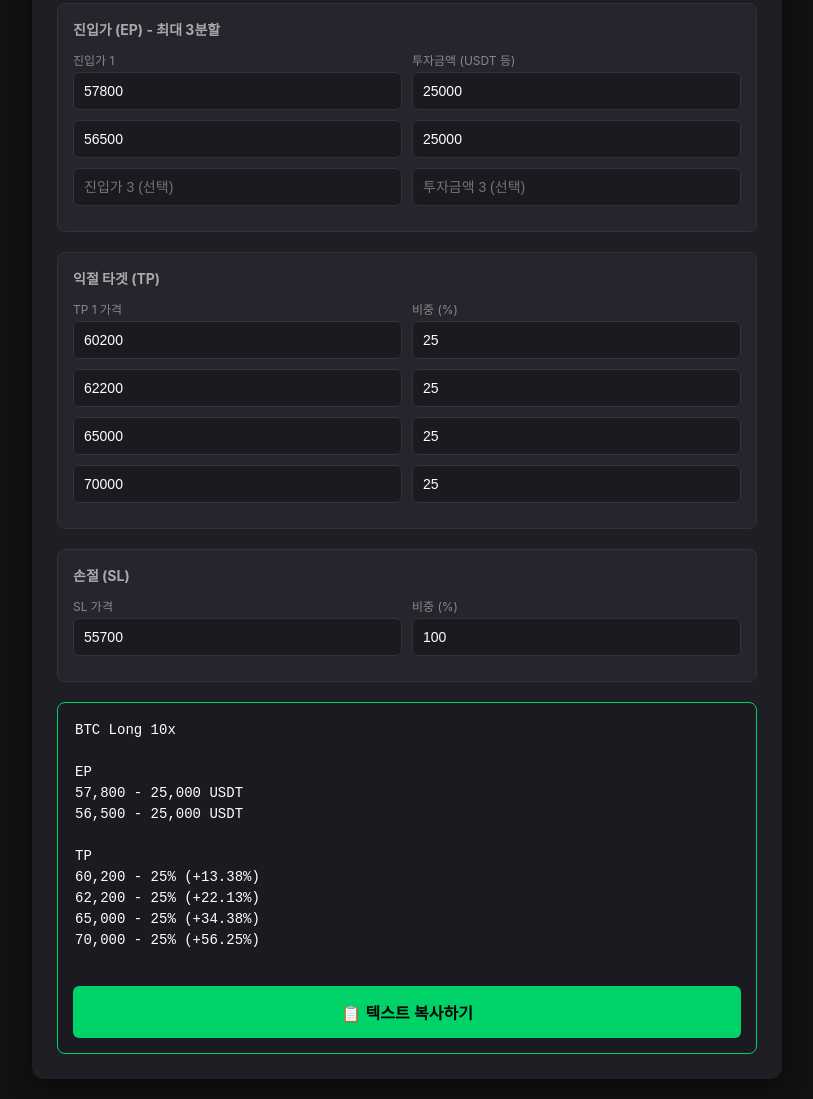
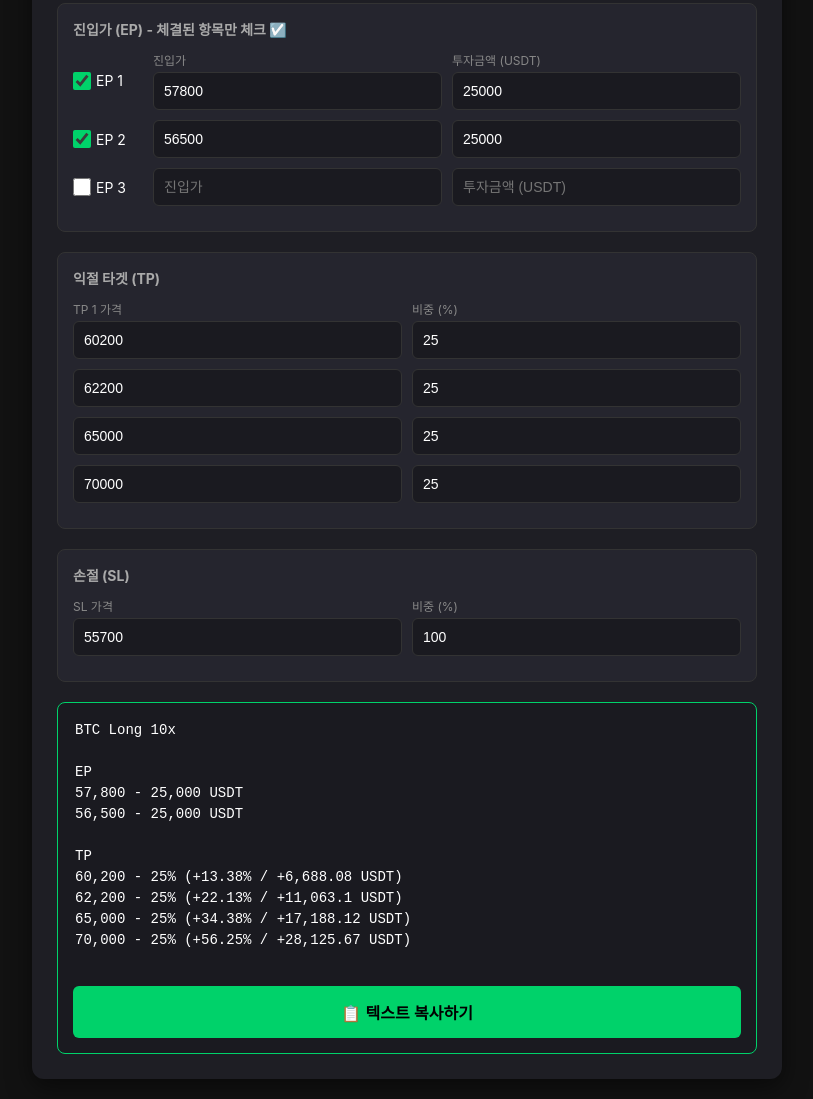
Before and after one commit to 1ettuce/Roe-calculator, a plain HTML site: page index.html in a window 1280 px wide. Shown: the part 249-1348 px from the top of the page, without its empty margins (233-1046 px from the left). Drawn offline with Linux system fonts and the light colour scheme.

Commit message:
index.html 업데이트

```diff
--- a/index.html
+++ b/index.html
@@ -3,7 +3,7 @@
 <head>
     <meta charset="UTF-8">
     <meta name="viewport" content="width=device-width, initial-scale=1.0">
-    <title>트레이딩 시그널/수익 공유 생성기</title>
+    <title>트레이딩 시그널/수익 공유 생성기 (체결 확인용)</title>
     <style>
         :root {
             --bg-color: #121212;
@@ -59,6 +59,8 @@
             text-transform: uppercase;
         }
 
+        /* 체크박스 전용 그리드 추가 */
+        .grid-ep { display: grid; grid-template-columns: 70px 1fr 1fr; gap: 10px; align-items: center; margin-bottom: 10px; }
         .grid-2 { display: grid; grid-template-columns: 1fr 1fr; gap: 10px; margin-bottom: 10px; }
         .grid-3 { display: grid; grid-template-columns: 1fr 1fr 1fr; gap: 10px; margin-bottom: 10px; }
 
@@ -69,7 +71,26 @@
             margin-bottom: 4px;
         }
 
-        input, select {
+        .checkbox-label {
+            display: flex;
+            align-items: center;
+            gap: 5px;
+            font-size: 14px;
+            color: #fff;
+            cursor: pointer;
+            margin: 0;
+            user-select: none;
+        }
+
+        .checkbox-label input[type="checkbox"] {
+            width: 18px;
+            height: 18px;
+            cursor: pointer;
+            accent-color: var(--accent-color);
+            margin: 0;
+        }
+
+        input[type="text"], input[type="number"], select {
             width: 100%;
             padding: 10px;
             background-color: #1a1a20;
@@ -128,7 +149,7 @@
 <body>
 
 <div class="container">
-    <h1>📝 트레이딩 시그널 생성기 (비중 ROE 적용)</h1>
+    <h1>📝 트레이딩 시그널 생성기 (체결 관리)</h1>
 
     <!-- 기본 정보 -->
     <div class="section">
@@ -152,20 +173,35 @@
         </div>
     </div>
 
-    <!-- 진입가 (EP) -->
+    <!-- 진입가 (EP) - 체크박스 추가됨 -->
     <div class="section">
-        <div class="section-title">진입가 (EP) - 최대 3분할</div>
-        <div class="grid-2">
-            <div><label>진입가 1</label><input type="number" id="ep1Price" value="57800" step="0.01"></div>
-            <div><label>투자금액 (USDT 등)</label><input type="number" id="ep1Usdt" value="25000"></div>
+        <div class="section-title">진입가 (EP) - 체결된 항목만 체크 ☑️</div>
+
+        <!-- EP 1 -->
+        <div class="grid-ep">
+            <label class="checkbox-label"><input type="checkbox" id="ep1Check" checked> EP 1</label>
+            <div>
+                <label>진입가</label>
+                <input type="number" id="ep1Price" value="57800" step="0.01">
+            </div>
+            <div>
+                <label>투자금액 (USDT)</label>
+                <input type="number" id="ep1Usdt" value="25000">
+            </div>
         </div>
-        <div class="grid-2">
-            <div><input type="number" id="ep2Price" value="56500" step="0.01" placeholder="진입가 2 (선택)"></div>
-            <div><input type="number" id="ep2Usdt" value="25000" placeholder="투자금액 2 (선택)"></div>
+
+        <!-- EP 2 -->
+        <div class="grid-ep">
+            <label class="checkbox-label"><input type="checkbox" id="ep2Check" checked> EP 2</label>
+            <input type="number" id="ep2Price" value="56500" step="0.01" placeholder="진입가">
+            <input type="number" id="ep2Usdt" value="25000" placeholder="투자금액 (USDT)">
         </div>
-        <div class="grid-2">
-            <div><input type="number" id="ep3Price" step="0.01" placeholder="진입가 3 (선택)"></div>
-            <div><input type="number" id="ep3Usdt" placeholder="투자금액 3 (선택)"></div>
+
+        <!-- EP 3 -->
+        <div class="grid-ep">
+            <label class="checkbox-label"><input type="checkbox" id="ep3Check"> EP 3</label>
+            <input type="number" id="ep3Price" step="0.01" placeholder="진입가">
+            <input type="number" id="ep3Usdt" placeholder="투자금액 (USDT)">
         </div>
     </div>
 
@@ -207,11 +243,21 @@
 </div>
 
 <script>
+    // input 값 변경 및 체크박스 클릭 시 즉시 반영
     const inputs = document.querySelectorAll('input, select');
-    inputs.forEach(input => input.addEventListener('input', generateText));
+    inputs.forEach(input => {
+        input.addEventListener('input', generateText);
+        input.addEventListener('change', generateText);
+    });
 
+    // 가격 표시용 (최대 소수점 4자리)
     function formatNum(num) {
         return Number(num).toLocaleString('en-US', {maximumFractionDigits: 4});
+    }
+
+    // 금액(USDT) 표시용 (소수점 2자리 제한)
+    function formatMoney(num) {
+        return Number(num).toLocaleString('en-US', {maximumFractionDigits: 2});
     }
 
     function generateText() {
@@ -222,23 +268,28 @@
 
         let text = `${coin} ${posText} ${lev}x\n\n`;
 
-        // 1. EP(진입가) 처리 및 평균 단가(Avg EP) 계산
+        // 1. EP(진입가) 처리 - 체크된 항목만 선별
         let epList = [];
         let totalUsdt = 0;
         let totalCoins = 0;
 
         for(let i=1; i<=3; i++) {
+            const isChecked = document.getElementById(`ep${i}Check`).checked;
             const p = parseFloat(document.getElementById(`ep${i}Price`).value);
             const u = parseFloat(document.getElementById(`ep${i}Usdt`).value) || 0;
-            if (p > 0) epList.push({price: p, usdt: u});
+
+            // 체크되어 있고 가격이 입력된 경우에만 배열에 추가
+            if (isChecked && p > 0) {
+                epList.push({price: p, usdt: u});
+            }
         }
 
         let avgEp = 0;
         let epString = '';
+        let allHaveUsdt = true;
 
         if (epList.length > 0) {
             epString += `EP\n`;
-            let allHaveUsdt = true;
 
             epList.forEach(ep => {
                 epString += `${formatNum(ep.price)}`;
@@ -252,16 +303,21 @@
                 }
             });
 
-            // 평균 단가 계산 (물타기가 모두 체결되었다고 가정)
+            // 체크된 물량들의 평균 단가 계산
             if (allHaveUsdt && totalCoins > 0) {
                 avgEp = totalUsdt / totalCoins; // 가중 평균
             } else {
                 avgEp = epList.reduce((sum, ep) => sum + ep.price, 0) / epList.length; // 단순 평균
             }
             text += epString + '\n';
+        } else {
+            text += `EP\n진입 대기 중...\n\n`;
         }
 
-        // 2. TP(익절) 처리 - 비중 적용된 ROE 출력
+        // 총 시드(투자금)가 계산 가능한 상태인지 확인
+        const canCalculateProfit = (allHaveUsdt && totalUsdt > 0 && epList.length > 0);
+
+        // 2. TP(익절) 처리
         let tpString = '';
         let hasTp = false;
 
@@ -274,14 +330,18 @@
 
                 let roeStr = '';
                 if (avgEp > 0) {
-                    // 원본 구간 수익률 계산
                     let rawRoe = (posValue === 'long' ? (p - avgEp)/avgEp : (avgEp - p)/avgEp) * lev * 100;
+                    let weightedRoe = rawRoe * (pct / 100);
+                    let sign = weightedRoe > 0 ? '+' : '';
 
-                    // 비중(%)을 곱하여 실제 기여 수익률 계산
-                    let weightedRoe = rawRoe * (pct / 100);
+                    let profitStr = '';
+                    if (canCalculateProfit) {
+                        let profitAmount = totalUsdt * (weightedRoe / 100);
+                        let pSign = profitAmount > 0 ? '+' : '';
+                        profitStr = ` / ${pSign}${formatMoney(profitAmount)} USDT`;
+                    }
 
-                    let sign = weightedRoe > 0 ? '+' : '';
-                    roeStr = ` (${sign}${weightedRoe.toFixed(2)}%)`;
+                    roeStr = ` (${sign}${weightedRoe.toFixed(2)}%${profitStr})`;
                 }
 
                 let pctStr = pct > 0 ? ` - ${pct}%` : '';
@@ -290,7 +350,7 @@
         }
         if (hasTp) text += tpString + '\n';
 
-        // 3. SL(손절) 처리 - 비중 적용 및 평균 단가 기준 계산
+        // 3. SL(손절) 처리
         const slPrice = parseFloat(document.getElementById('slPrice').value);
         const slPct = parseFloat(document.getElementById('slPct').value) || 100;
 
@@ -298,11 +358,17 @@
             let roeStr = '';
             if (avgEp > 0) {
                 let rawRoe = (posValue === 'long' ? (slPrice - avgEp)/avgEp : (avgEp - slPrice)/avgEp) * lev * 100;
+                let weightedRoe = rawRoe * (slPct / 100);
+                let sign = weightedRoe > 0 ? '+' : '';
 
-                let weightedRoe = rawRoe * (slPct / 100);
+                let profitStr = '';
+                if (canCalculateProfit) {
+                    let profitAmount = totalUsdt * (weightedRoe / 100);
+                    let pSign = profitAmount > 0 ? '+' : '';
+                    profitStr = ` / ${pSign}${formatMoney(profitAmount)} USDT`;
+                }
 
-                let sign = weightedRoe > 0 ? '+' : '';
-                roeStr = ` (${sign}${weightedRoe.toFixed(2)}%)`;
+                roeStr = ` (${sign}${weightedRoe.toFixed(2)}%${profitStr})`;
             }
             text += `SL\n${formatNum(slPrice)} - ${slPct}%${roeStr}\n`;
         }
@@ -326,6 +392,7 @@
         });
     }
 
+    // 초기 실행
     generateText();
 </script>
 
```
